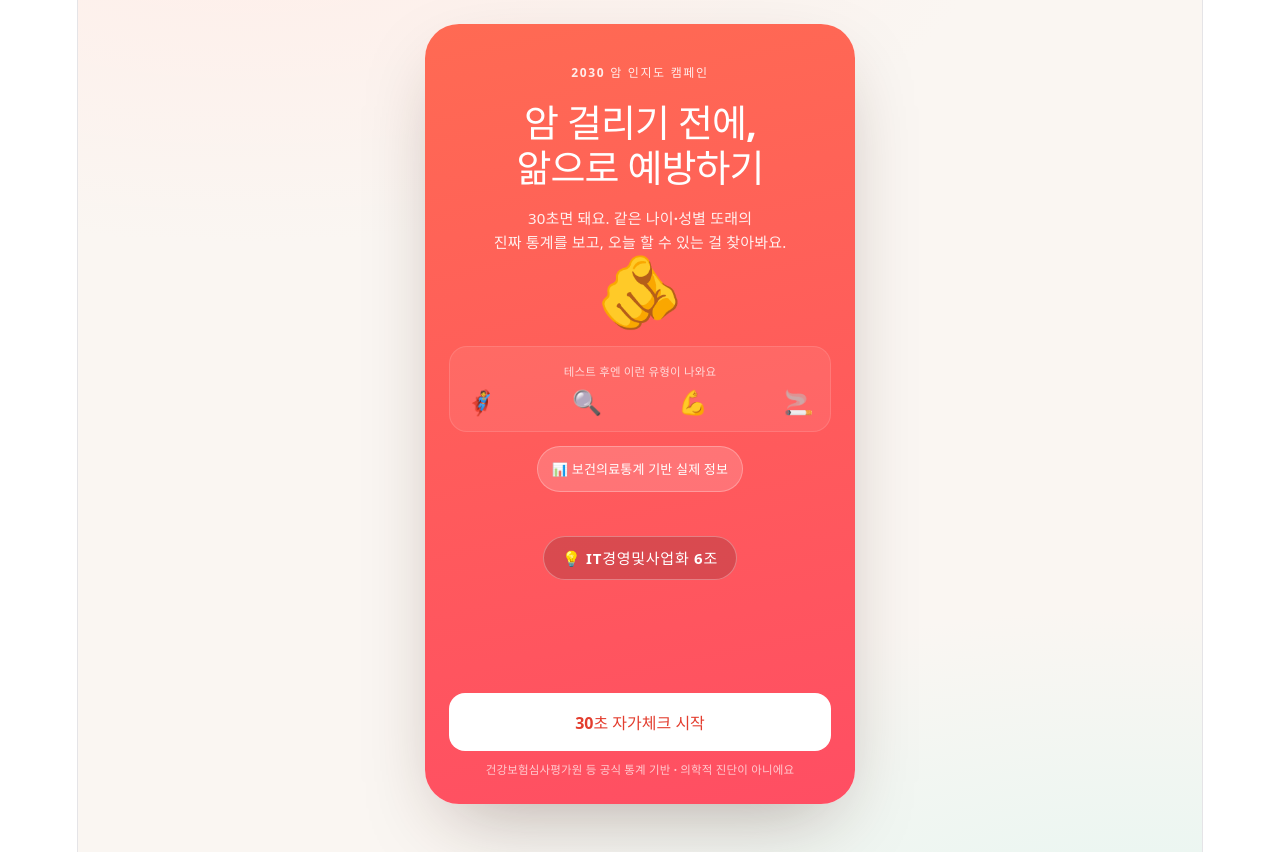
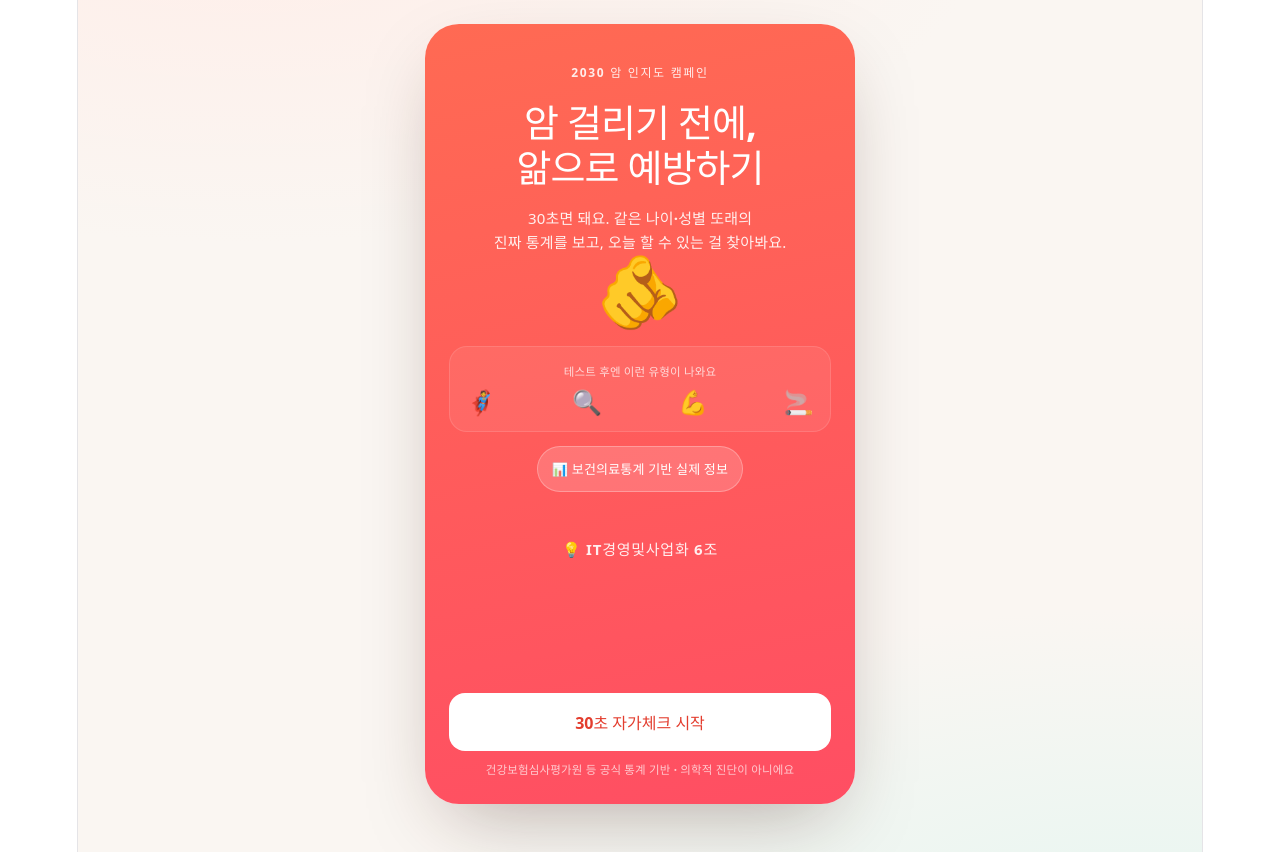
Before and after one commit to chzhclq8959-png/my-app, a React (Vite) app: page / in a window 1280 px wide. Built offline with nearby package versions, Linux system fonts and the light colour scheme.

Commit message:
수정 내용

```diff
--- a/src/App.jsx
+++ b/src/App.jsx
@@ -273,18 +273,14 @@ function Landing({ onStart }) {
         <div style={{height:14}} />
         <div className="badge" style={{ alignSelf: "center" }}>📊 보건의료통계 기반 실제 정보</div>
         <div style={{height:44}} />
-        {/* 👇 수정된 부분 1: 조 이름 강조 (반투명 뱃지 스타일 적용) */}
+        {/* 👇 새로 옮긴 조 이름 위치 (시작 버튼 바로 위) */}
         <div style={{
-          alignSelf: "center", /* 가운데 정렬 */
-          background: "rgba(0, 0, 0, 0.15)", /* 반투명 어두운 배경으로 대비 효과 */
-          color: "#fff",
-          padding: "8px 18px",
-          borderRadius: "99px",
-          fontWeight: "900",
+          textAlign: "center",
+          color: "rgba(255, 255, 255, 0.9)", /* 글씨를 밝게 해서 눈에 띄게 */
           fontSize: "15px",
+          fontWeight: "800",
           letterSpacing: "0.05em",
-          marginBottom: "20px",
-          border: "1px solid rgba(255,255,255,0.3)"
+          marginBottom: "14px" /* 버튼과의 간격 */
         }}>
           💡 IT경영및사업화 6조
         </div>
```
